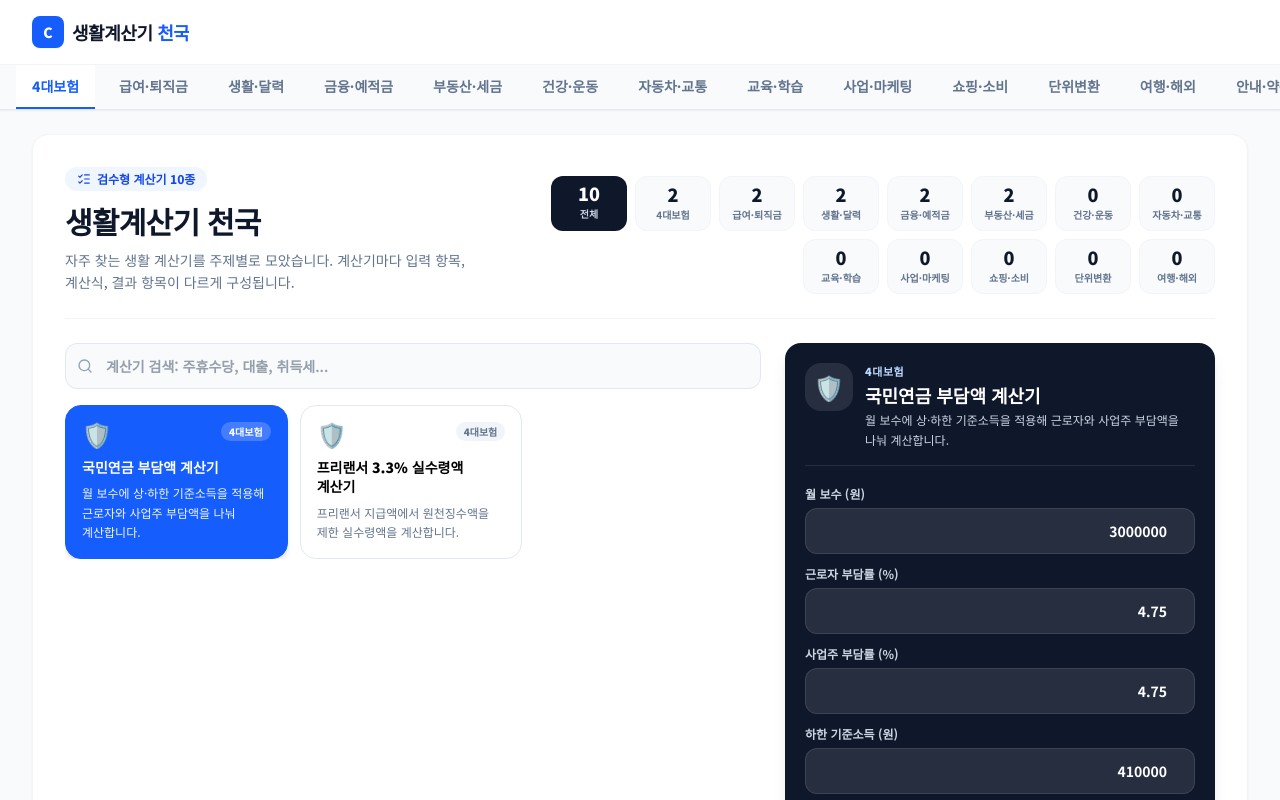
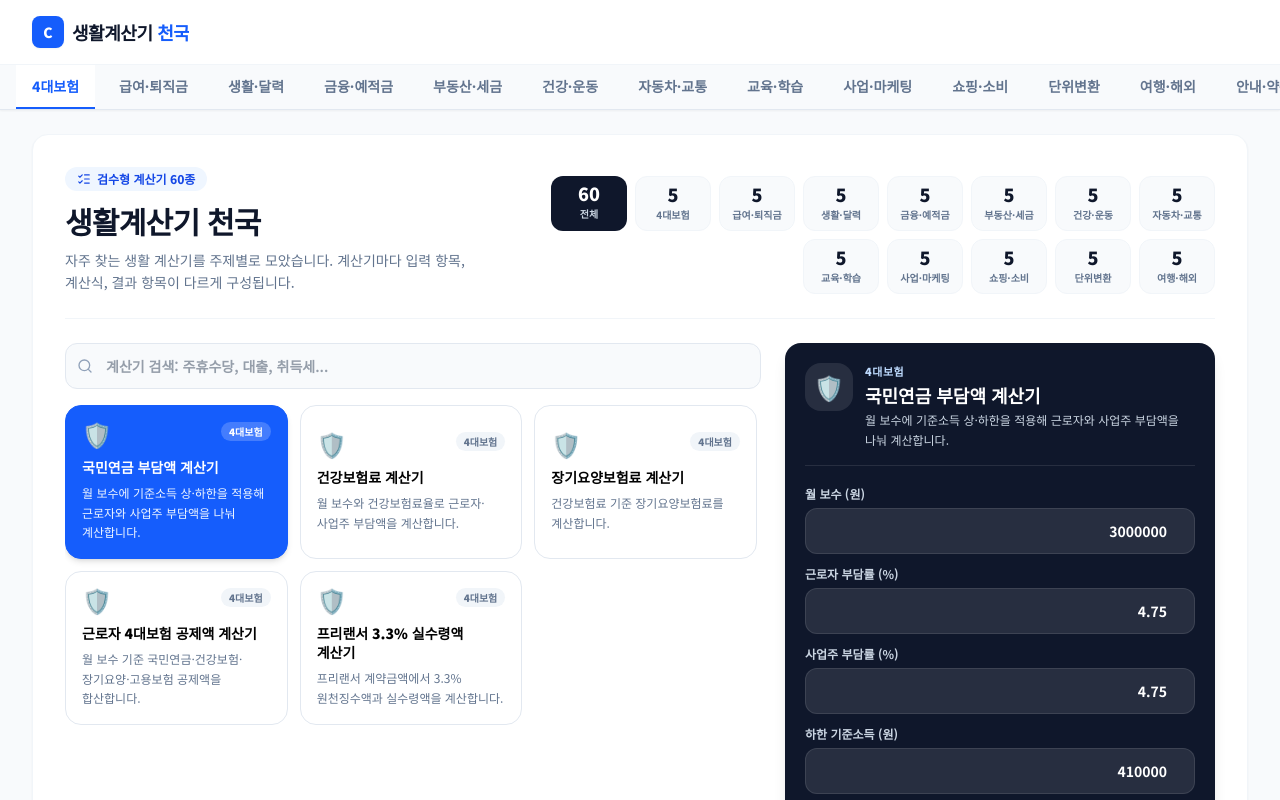
Before and after one commit to apark12321-ux/life-calc, a React (Vite) app: page / in a window 1280 px wide. Shown: the top 800 px of the page. Built offline with nearby package versions, Linux system fonts and the light colour scheme.

Commit message:
Use expanded Korea essential calculator catalog

```diff
--- a/src/components/qualityCalculators/index.ts
+++ b/src/components/qualityCalculators/index.ts
@@ -1,10 +1,6 @@
-import { insuranceWageCalculators } from './catalogInsuranceWage';
-import { lifeFinancePropertyCalculators } from './catalogLifeFinanceProperty';
+import { koreaEssentialCalculators } from './catalogKoreaEssential';
 
-export const calculatorCatalog = [
-  ...insuranceWageCalculators,
-  ...lifeFinancePropertyCalculators,
-];
+export const calculatorCatalog = koreaEssentialCalculators;
 
 export { calculate, defaultValues } from './logic';
 export { categoryKeys, categoryLabels } from './model';
```
